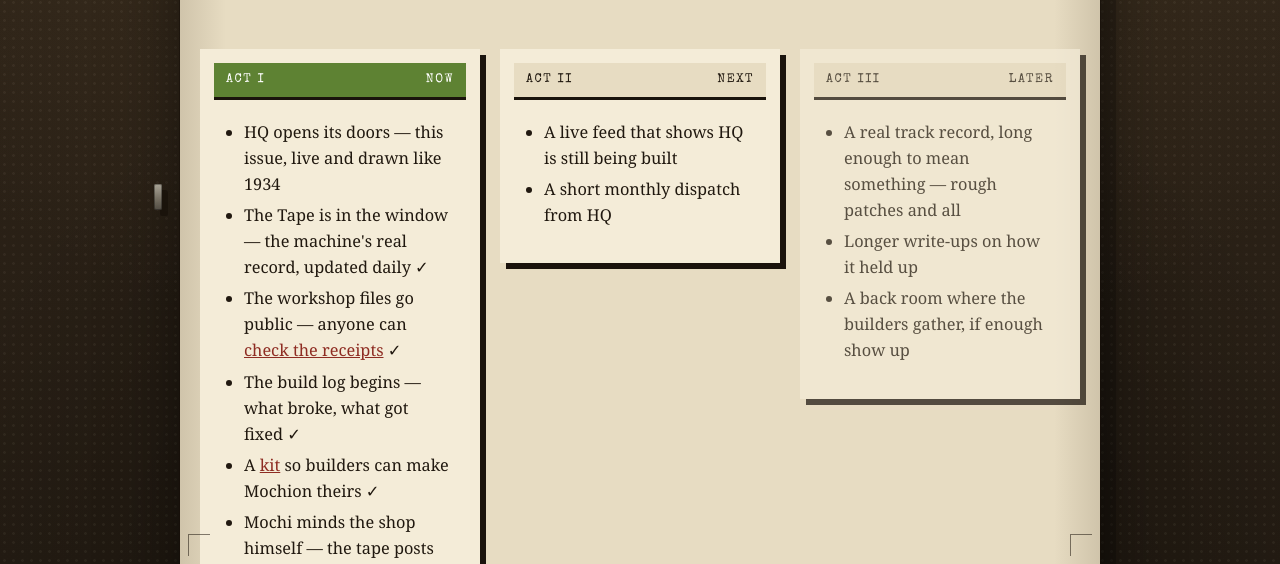
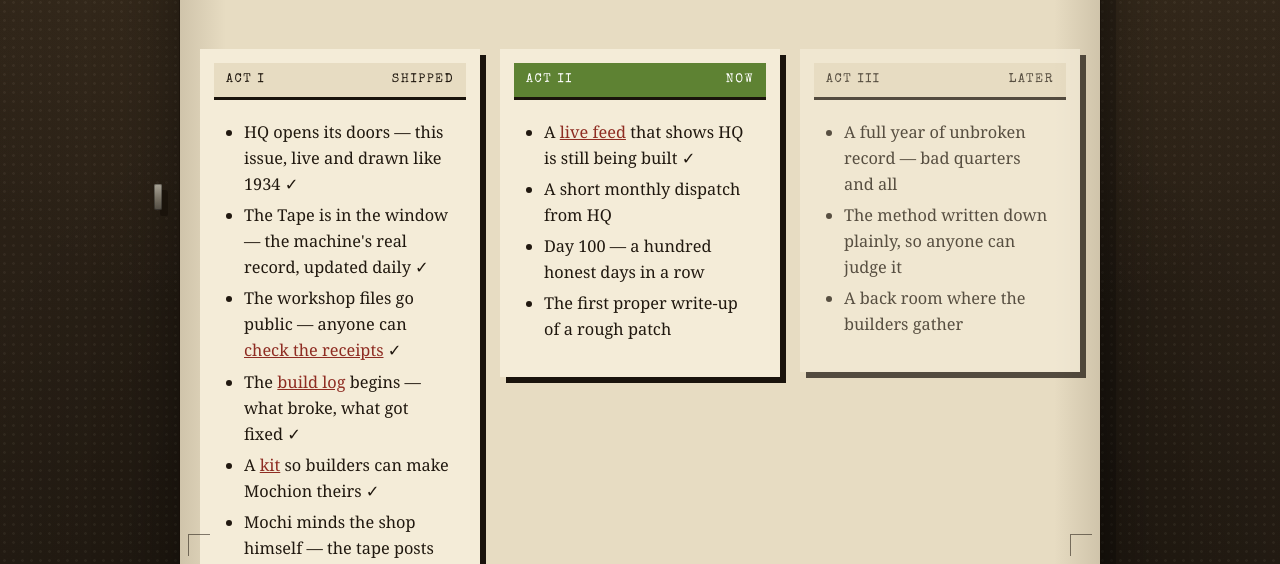
Before and after one commit to mochionxyz-beep/mochion-site, a plain HTML site: page roadmap.html in a window 1280 px wide. Shown: the part 236-800 px from the top of the page. Drawn offline with Linux system fonts and the light colour scheme.

Commit message:
Roadmap: Act I shipped, Act II is now — point the acts at what compounds

```diff
--- a/roadmap.html
+++ b/roadmap.html
@@ -45,26 +45,28 @@
     <p class="pron-tag" style="text-align:center">no dates — HQ grows when real things ship. The story so far, in three acts.</p>
 
     <div class="acts">
-      <div class="act act--now">
+      <div class="act">
         <div class="panel">
-          <div class="panel__cap"><span>Act I</span><span>NOW</span></div>
+          <div class="panel__cap"><span>Act I</span><span>SHIPPED</span></div>
           <ul>
-            <li>HQ opens its doors — this issue, live and drawn like 1934</li>
+            <li>HQ opens its doors — this issue, live and drawn like 1934 ✓</li>
             <li>The Tape is in the window — the machine's real record, updated daily ✓</li>
             <li>The workshop files go public — anyone can <a href="https://github.com/mochionxyz-beep/mochion-site">check the receipts</a> ✓</li>
-            <li>The build log begins — what broke, what got fixed ✓</li>
+            <li>The <a href="/log">build log</a> begins — what broke, what got fixed ✓</li>
             <li>A <a href="/kit">kit</a> so builders can make Mochion theirs ✓</li>
             <li>Mochi minds the shop himself — the tape posts every day, hands-free (<a href="https://x.com/mochionhq">@mochionhq</a>) ✓</li>
-            <li>The first builders show up</li>
+            <li>The workshop reports itself — a dispatch from HQ every week ✓</li>
           </ul>
         </div>
       </div>
-      <div class="act">
+      <div class="act act--now">
         <div class="panel">
-          <div class="panel__cap"><span>Act II</span><span>NEXT</span></div>
+          <div class="panel__cap"><span>Act II</span><span>NOW</span></div>
           <ul>
-            <li>A live feed that shows HQ is still being built</li>
+            <li>A <a href="/feed.xml">live feed</a> that shows HQ is still being built ✓</li>
             <li>A short monthly dispatch from HQ</li>
+            <li>Day 100 — a hundred honest days in a row</li>
+            <li>The first proper write-up of a rough patch</li>
           </ul>
         </div>
       </div>
@@ -72,9 +74,9 @@
         <div class="panel">
           <div class="panel__cap"><span>Act III</span><span>LATER</span></div>
           <ul>
-            <li>A real track record, long enough to mean something — rough patches and all</li>
-            <li>Longer write-ups on how it held up</li>
-            <li>A back room where the builders gather, if enough show up</li>
+            <li>A full year of unbroken record — bad quarters and all</li>
+            <li>The method written down plainly, so anyone can judge it</li>
+            <li>A back room where the builders gather</li>
           </ul>
         </div>
       </div>
```
